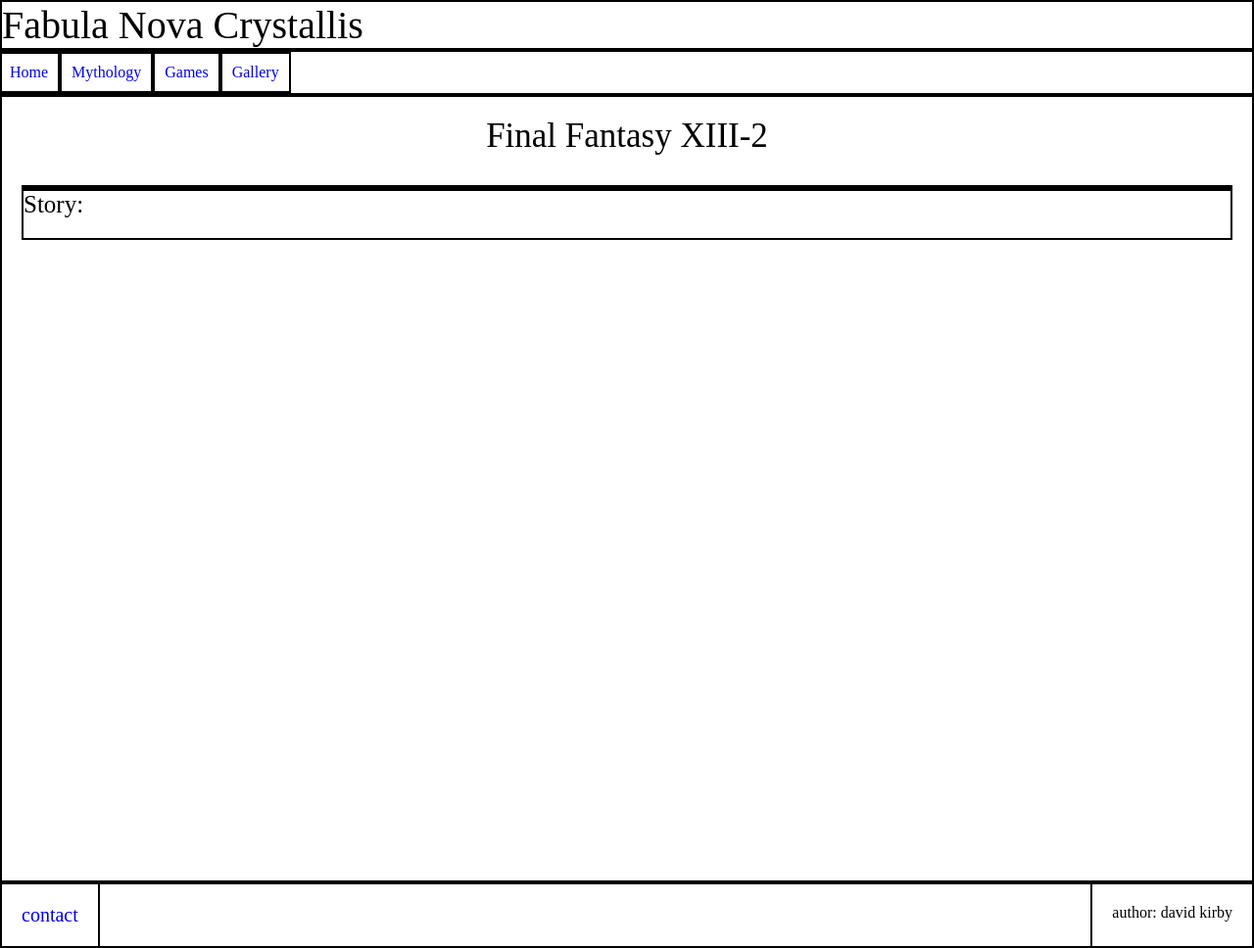
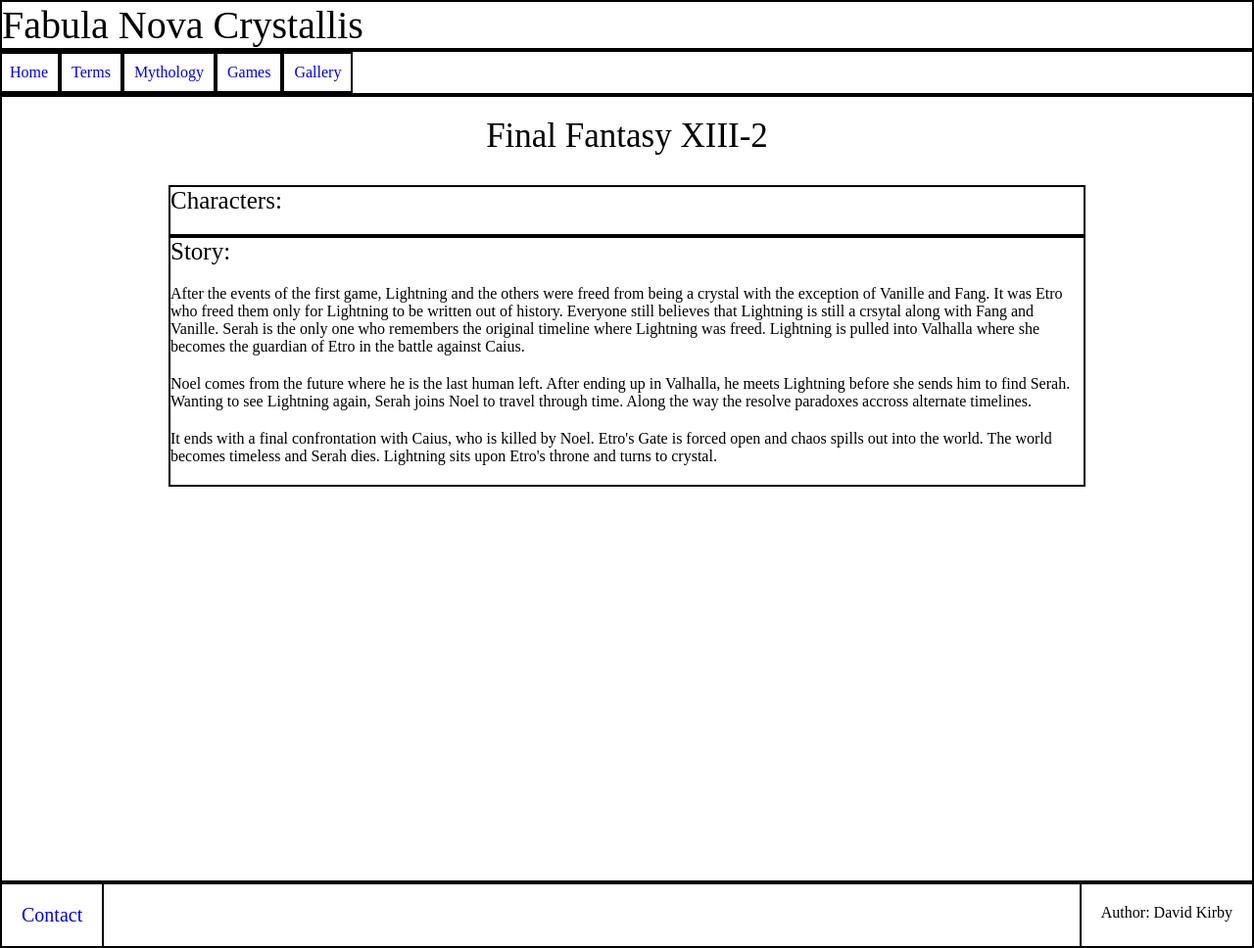
Before and after one commit to DaveKirby111/FabNovaC, a PHP site: page /ff13-2.php in a window 1280 px wide. Shown: the whole page at 98% size. Run offline with PHP 8.4, Linux system fonts and the light colour scheme; data that the repository does not hold is empty.

Commit message:
added page for vocab, added content

```diff
--- a/css/styles.css
+++ b/css/styles.css
@@ -39,15 +39,18 @@
   min-height: 100vh;
 }
 
-.content {
-  flex: 1;
-  padding: 20px;
-}
-.content h2 {
+h2 {
   text-align: center;
   font-size: 35px;
   margin-bottom: 30px;
   text-transform: capitalize;
+}
+
+.content {
+  flex: 1;
+  padding: 20px;
+  margin-left: 150px;
+  margin-right: 150px;
 }
 .content h3 {
   margin-bottom: 20px;
@@ -105,9 +108,11 @@
 footer .contact a {
   text-decoration: none;
   font-size: 20px;
+  text-transform: capitalize;
 }
 footer .info {
   margin-left: auto;
   border-left: 2px solid black;
   padding: 20px;
+  text-transform: capitalize;
 }
--- a/ff13-2.php
+++ b/ff13-2.php
@@ -3,6 +3,14 @@
 <?php require "banner.php"; ?>
 
 <?php require "nav.php"; ?>
+
+<?php
+
+    require "dbconnect.php";
+
+    $db = new database();
+    $xiii2 = $db->query("select * from ff132;");
+?>
 
 <main>
 
@@ -10,11 +18,30 @@
 
 <h2>final fantasy XIII-2</h2>
 
-<section class="characters"></section>
+<section class="characters">
+
+<h3>characters:</h3>
+
+<?php
+foreach($xiii2 as $char) :
+?>
+
+<p><?php echo $char['character']; ?>: <?php echo $char['desc']; ?></p>
+
+<?php endforeach; ?>
+
+</section>
 
 <section class="story">
 
 <h3>story:</h3>
+
+<p>After the events of the first game, Lightning and the others were freed from being a crystal with the exception of Vanille and Fang. It was Etro who freed them only for Lightning to be written out of history. Everyone still believes that Lightning is still a crsytal along with Fang and Vanille. Serah is the only one who remembers the original timeline where Lightning was freed. Lightning is pulled into Valhalla where she becomes the guardian of Etro in the battle against Caius.</p>
+
+<p>Noel comes from the future where he is the last human left. After ending up in Valhalla, he meets Lightning before she sends him to find Serah. Wanting to see Lightning again, Serah joins Noel to travel through time. Along the way the resolve paradoxes accross alternate timelines.</p>
+
+<p>It ends with a final confrontation with Caius, who is killed by Noel. Etro's Gate is forced open and chaos spills out into the world. The world becomes timeless and Serah dies. Lightning sits upon Etro's throne and turns to crystal.</p>
+
 </section>
 
 </div>
--- a/nav.php
+++ b/nav.php
@@ -5,6 +5,7 @@
 
     $nav = [
         "/" => "home",
+        "terms.php" => "terms",
         "mythology.php" => "mythology",
         "games.php" => "games",
         "gallery.php" => "gallery",
--- a/resources/css/styles.scss
+++ b/resources/css/styles.scss
@@ -48,16 +48,18 @@
     min-height: 100vh;
 }
 
+h2 {
+    text-align: center;
+    font-size: 35px;
+    margin-bottom: 30px;
+    text-transform: capitalize;
+}
+
 .content {
     flex: 1;
     padding: 20px;
-
-    h2 {
-        text-align: center;
-        font-size: 35px;
-        margin-bottom: 30px;
-        text-transform: capitalize;
-    }
+    margin-left: 150px;
+    margin-right: 150px;
 
     h3 {
         margin-bottom: 20px;
@@ -121,6 +123,7 @@
         a {
             text-decoration: none;
             font-size: 20px;
+            text-transform: capitalize;
         }
     }
 
@@ -128,5 +131,6 @@
         margin-left: auto;
         border-left: 2px solid black;
         padding: 20px;
+        text-transform: capitalize;
     }
 }
```
Also changed, not shown: ff13-3.php (+20 -1 lines), ff13.php (+19 -17 lines), terms.php (added, +32 -0 lines), type.php (+20 -1 lines), versus.php (+20 -1 lines), 1 other file.
